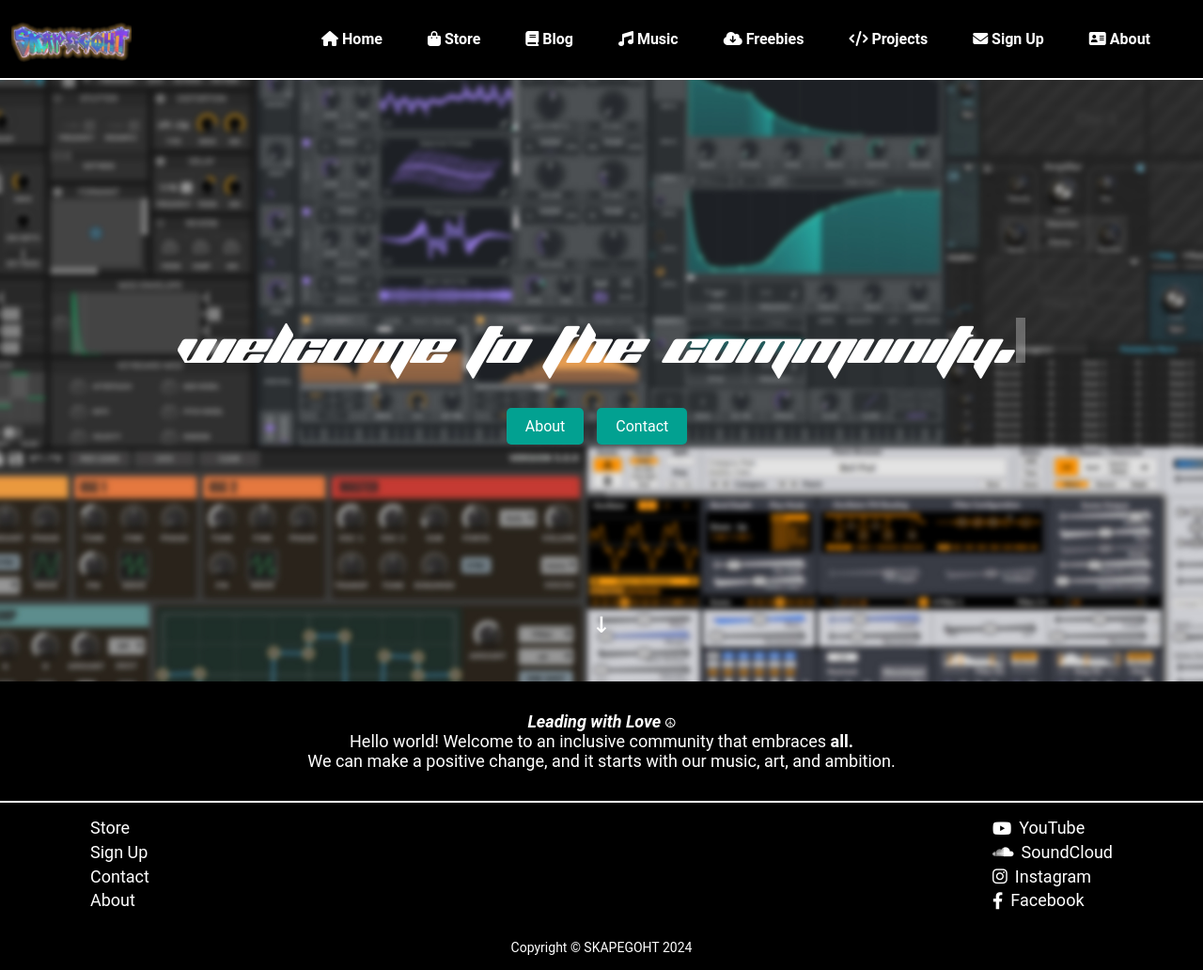
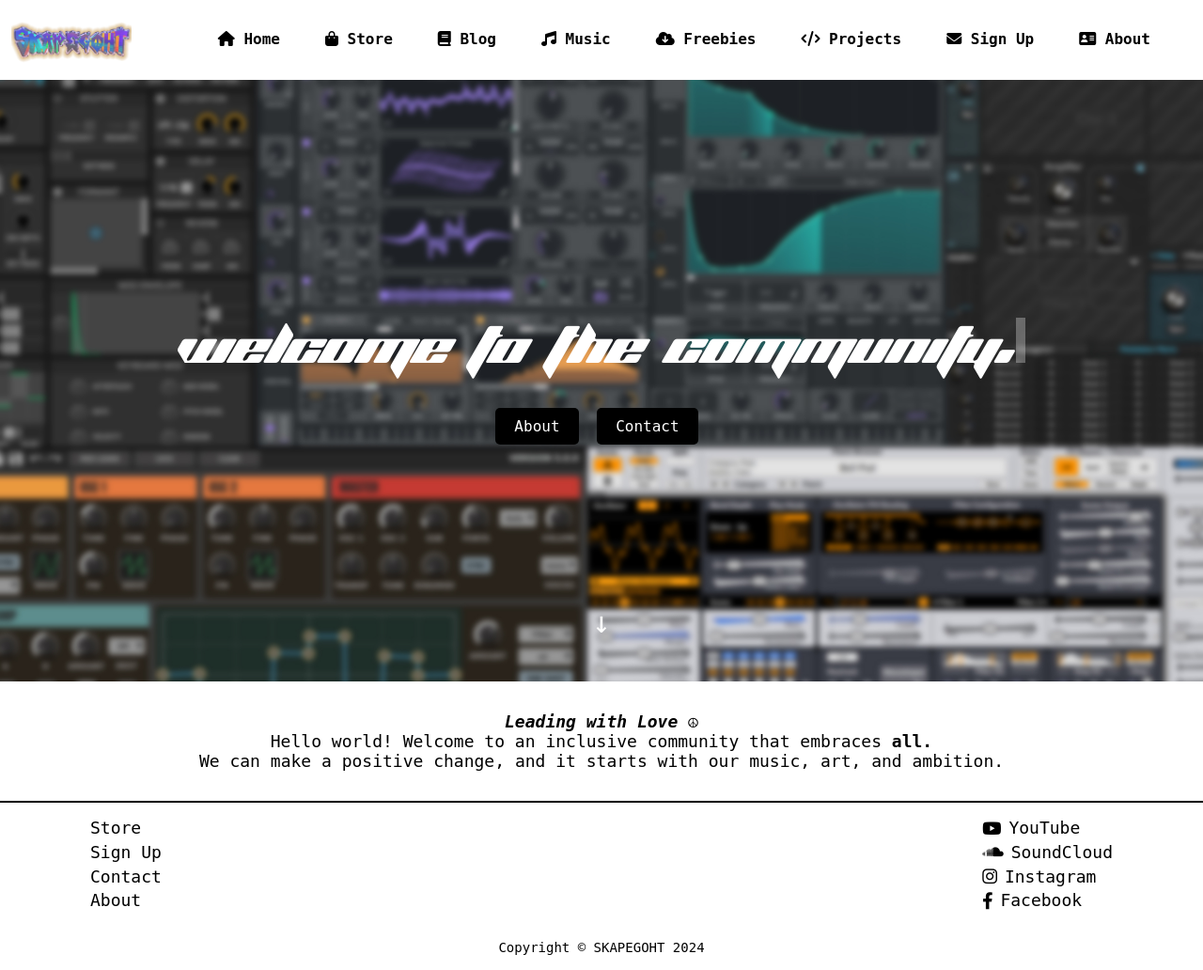
Before and after one commit to SKAPEGOHT/sgv2, a PHP site: page / in a window 1280 px wide. Shown: the whole page at 94% size. Run offline with PHP 8.4, Linux system fonts and the light colour scheme; some libraries are stand-ins or nearby versions.

Commit message:
Style Updates and New Patch

```diff
--- a/style.css
+++ b/style.css
@@ -6,10 +6,11 @@
 
   @import url('https://fonts.googleapis.com/css?family=Oswald');
   @import url('https://fonts.googleapis.com/css2?family=Roboto+Mono&display=swap');
+  @import url('https://fonts.googleapis.com/css2?family=Space+Mono:ital,wght@0,400;0,700;1,400;1,700&display=swap');
 
   body {
-    font-family: 'Roboto', monospace;
-    background-color: #000000;
+    font-family: 'Space Mono', monospace;
+    background-color: #ffffff;
   }
 
   #navbar {
@@ -17,13 +18,13 @@
     justify-content: space-between;
     align-items: center;
     padding: 1rem 2rem;
-    background-color: #000000;
+    background-color: #ffffff;
     border-bottom: 2.5px solid #ffffff; /* Add a thin outline to the nav bar */
   }
 
   /* Target the space where time, battery percent, etc., are displayed */
   #navbar > * {
-    background-color: #000000; /* Match the background color of the navbar */
+    background-color: #ffffff; /* Match the background color of the navbar */
   }
 
   .logo {
@@ -77,7 +78,7 @@
   .hamburger-menu .bar {
     width: 25px;
     height: 3px;
-    background-color: #ffffff;
+    background-color: #000000;
     margin: 4px 0;
     transition: all 0.3s ease;
   }
@@ -88,7 +89,7 @@
   }
 
   .nav-links li a {
-    color: #ffffff;
+    color: #000000;
     text-decoration: none;
     padding: 1rem 1.5rem;
     display: inline-block;
@@ -159,8 +160,8 @@
   section {
     padding: 2rem;
     font-size: 18px;
-    background-color: black; /* Set background to black */
-    color: white; /* Change text color to white for better visibility */
+    background-color: rgb(255, 255, 255); /* Set background to black */
+    color: rgb(0, 0, 0); /* Change text color to white for better visibility */
   }
 
   svg {
@@ -244,20 +245,20 @@
 /* Footer */
 
 footer {
-  background-color: #000000;
+  background-color: #ffffff;
   padding: 1rem 1rem;
   display: flex;
   justify-content: space-between;
   align-items: center;
   gap: 1rem;
-  border-top: 2.5px solid #ffffff;
+  border-top: 2.5px solid #000000;
   flex-wrap: wrap;
   position: sticky;
   top: 100vh;
 }
 
 .copyright {
-  color: #ffffff;
+  color: #000000;
   font-size: 14px;
   text-align: center;
   width: 100%; /* Add this line to make the copyright div take full width */
@@ -278,7 +279,7 @@ footer {
 .social-icon,
 .footer-links a {
   text-decoration: none;
-  color: #ffffff;
+  color: #000000;
   font-size: 18px;
   transition: color 0.3s ease;
   display: flex;
@@ -300,8 +301,8 @@ footer {
   position: fixed;
   bottom: 20px;
   right: 20px;
-  color: #02A191;
-  background-color: #ffffff;
+  color: #ffffff;
+  background-color: #000000;
   border-radius: 50%;
   width: 40px;
   height: 40px;
@@ -428,8 +429,8 @@ footer {
   /* Style for the buttons */
   .header-button-link {
     text-decoration: none;
-    color: white; /* Change the color to your desired color */
-    background-color: #02A191; /* Change the background color to your desired color */
+    color: rgb(255, 255, 255); /* Change the color to your desired color */
+    background-color: #000000; /* Change the background color to your desired color */
     padding: 10px 20px;
     border-radius: 5px;
     margin-right: 10px; /* Adjust the margin as needed */
```
Also changed, not shown: freebies.html (+9 -0 lines), img/metallic pluck.00_00_16_23.Still001.jpg (added), 1 other file.
